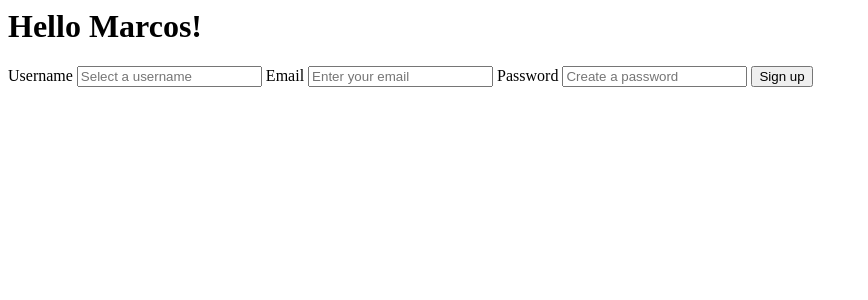
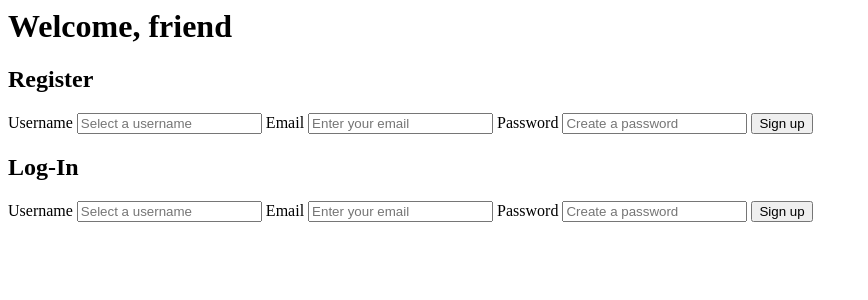
Before and after one commit to PauloGamarra/musical_instrument_rental, a Flask app: page / in a window 1280 px wide. Shown: the top 300 px of the page, without its empty margins (0-868 px from the left). Run offline with Flask 2, Linux system fonts and the light colour scheme.

Commit message:
Login and Register using the database

```diff
--- a/app.py
+++ b/app.py
@@ -13,29 +13,43 @@ session_scope = db.get_session_scope()
 @app.route('/', methods=["GET", "POST"])
 def index():
     if request.method == 'POST':
-        username = request.form["username"]
-        password = request.form["password"]
-        email = request.form["email"]
+        postType = request.form["type"]
 
-        print("username:" + username)
-        print("senha:" + password)
-        print("email:" + email)
+        if (postType == "register"):
+            return register(request.form)
+        elif (postType == "login"):
+            return login(request.form)
+    else:
+        return render_template('index.html')
 
-        with session_scope() as session:
+def register(form):
+    username = form["username"]
+    password = form["password"]
+    email = form["email"]
+
+    with session_scope() as session:
+        nomeQuery = session.query(Users).filter_by(name=username).first()
+        if (nomeQuery):
+            print("Usuario ja existe")
+            return render_template('index.html', error_register="Usuário já existe")
+        else:
             user = Users(name=username, email=email, password=password)
+            session.add(user)
+            session.commit()
+            return render_template('register_success.html')
 
-            session.add(user)
 
-            session.commit()
+def login(form):
+    username = form["username"]
+    password = form["password"]
+    email = form["email"]
 
-        return redirect('/login-feito')
-    else:
-        return render_template('index.html', nome="Marcos")
-
-@app.route('/login-feito', methods=["GET"])
-def login_feito():
-    return render_template('login-feito.html')
-
+    with session_scope() as session:
+        nomeQuery = session.query(Users).filter_by(name=username, email=email, password=password).first()
+        if (nomeQuery):
+            return render_template('login_success.html')
+        else:
+            return render_template('index.html', error_login="Usuário inexistente")
 
 if __name__ == '__main__':
     app.run()
--- a/static/base.css
+++ b/static/base.css
@@ -1,3 +1,3 @@
-h1 {
+.error {
     color: red;
 }
--- a/templates/index.html
+++ b/templates/index.html
@@ -1,8 +1,8 @@
-{% if nome %}
-<h1>Hello {{ nome }}!</h1>
-{% else %}
-<h1>Hello, World!</h1>
-{% endif %}
+<link rel="stylesheet" href="{{ url_for('static', filename='base.css') }}">
+
+<h1>Welcome, friend</h1>
+
+<h2>Register</h2>
 
 <form action="/" method="POST">
 
@@ -15,6 +15,35 @@
     <label>Password</label>
     <input type="password" id="password" name="password" placeholder="Create a password">
 
+    <input type="hidden" name="type" value="register">
+
     <button type="submit">Sign up</button>
 
 </form>
+
+{% if error_register %}
+<p>Erro: {{ error_register }}</p>
+{% endif %}
+
+<h2>Log-In</h2>
+
+<form action="/" method="POST">
+
+    <label>Username</label>
+    <input type="text" id="username" name="username" placeholder="Select a username">
+
+    <label>Email</label>
+    <input type="email" id="email" name="email" placeholder="Enter your email">
+
+    <label>Password</label>
+    <input type="password" id="password" name="password" placeholder="Create a password">
+
+    <input type="hidden" name="type" value="login">
+
+    <button type="submit">Sign up</button>
+
+</form>
+
+{% if error_login %}
+<p class="error">Erro: {{ error_login }}</p>
+{% endif %}
--- a/templates/login-feito.html
+++ /dev/null
@@ -1 +0,0 @@
-<h1>Parabéns, o seu login foi feito</h1>
--- /dev/null
+++ b/templates/login_success.html
@@ -0,0 +1 @@
+<h1>Parabéns,você fez login</h1>
--- /dev/null
+++ b/templates/register_success.html
@@ -0,0 +1 @@
+<h1>Parabéns, a sua conta foi criada com sucesso</h1>
```
Also changed, not shown: 1 other file.
